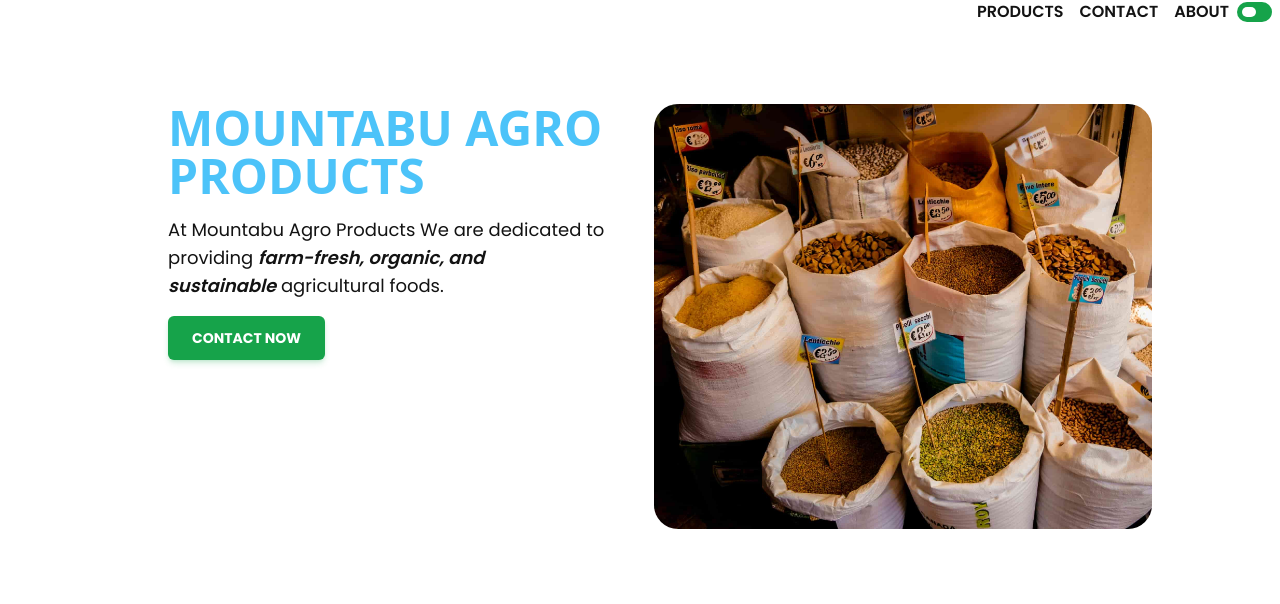
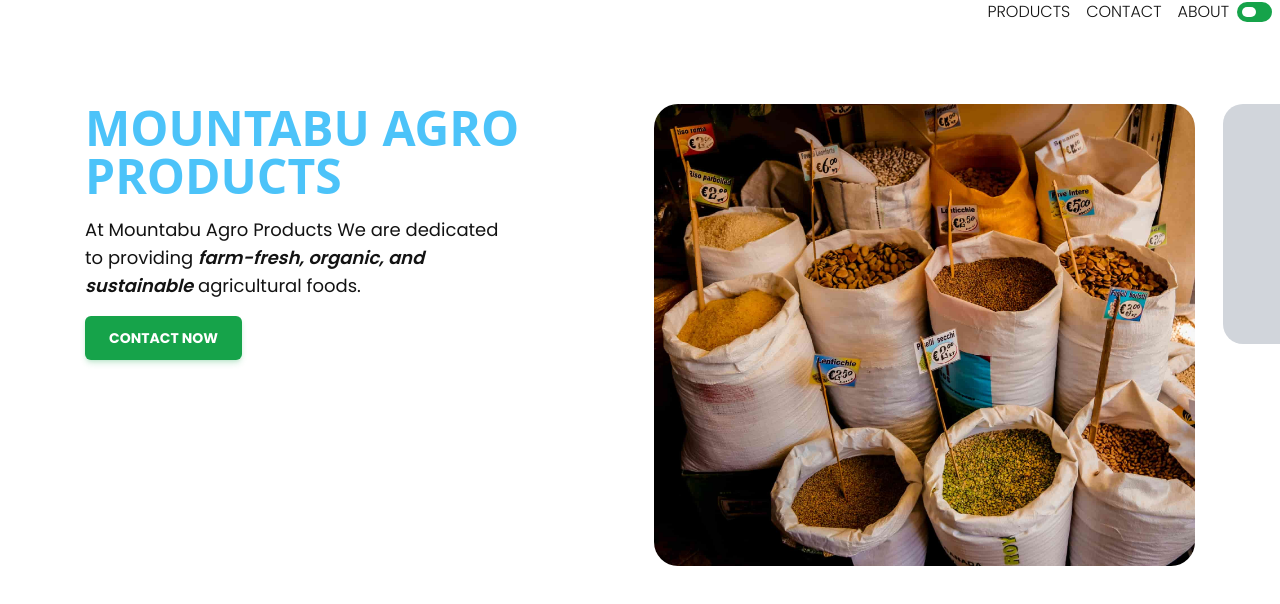
Before and after one commit to Shubhu003009/Maap-nextjs, a Next.js app: page / in a window 1280 px wide. Shown: the top 604 px of the page. Built offline with nearby package versions, Linux system fonts and the light colour scheme; no server answers.

Commit message:
LAYOUT | hero section in progress

```diff
--- a/src/app/globals.scss
+++ b/src/app/globals.scss
@@ -87,11 +87,14 @@ h3 {
 }
 
 .site_layout {
-  @apply max-w-5xl m-auto py-10 md:py-20;
+  @apply max-w-[69.375rem] mx-auto py-10 md:py-20;
+}
+.site_padding {
+  @apply py-10 md:py-20;
 }
 
 .site_layout_lg {
-  @apply max-w-7xl m-auto px-2;
+  @apply max-w-7xl mx-auto px-2;
 }
 // _________________________> MY STYLES <_________________________ //;
 
--- a/src/app/layout.jsx
+++ b/src/app/layout.jsx
@@ -54,7 +54,7 @@ export default function RootLayout({ children }) {
       <html lang="en" className={`${poppins.className} relative`}>
         <body
           className={
-            "min-h-screen text-para bg-bg_para transition-all duration-300"
+            "text-para bg-bg_para transition-all duration-300"
           }
         >
           <Navbar />
--- a/src/app/page.jsx
+++ b/src/app/page.jsx
@@ -4,13 +4,13 @@ import Link from "next/link";
 export default function Page() {
   return (
     <>
-      <main className="site_layout" id="main-content" role="main">
+      <main className="site_padding" id="main-content" role="main">
         <section
-          className="min-h-svh grid grid-cols-custom md:grid-cols-custom_md gap-5 md:gap-7 content-start"
+          className="min-h-svh grid grid-cols-custom md:grid-cols-custom_md xl:grid-cols-custom_lg gap-5 md:gap-7 content-start"
           id="home"
           aria-labelledby="home-heading"
         >
-          <div className="hero col-start-2 -col-end-2 md:col-end-5 space-y-4">
+          <div className="hero col-start-2 -col-end-2 md:col-end-5 xl:col-end-8 space-y-4">
             <h1
               className="text-sky-400/90 font-sans md:text-5xl text-4xl font-extrabold"
               id="home-heading"
@@ -31,14 +31,14 @@ export default function Page() {
             </Link>
           </div>
           <img
-            className="col-start-2 -col-end-1 md:col-start-5 -md:col-end-1 rounded-s-3xl lg:rounded-3xl"
+            className="col-start-2 -col-end-1 md:col-start-5 -md:col-end-1 xl:col-start-8 xl:-col-end-2 rounded-s-3xl lg:rounded-3xl"
             src="/OPTIMIZED/products_rag.jpg"
             alt="product rag"
             width={1920}
             height={1639}
             loading="eager"
           />
-          {/* <div className="grey_block hidden lg:block md:w-[255px] md:h-[240px] bg-gray-300 rounded-[20px]"></div> */}
+          <div className="grey_block hidden xl:block xl:-col-start-2 xl:-col-end-1 xl:h-[240px] bg-gray-300 rounded-s-[20px]"></div>
         </section>
       </main>
     </>
--- a/src/components/Navbar.jsx
+++ b/src/components/Navbar.jsx
@@ -36,7 +36,7 @@ const Navbar = () => {
             </Link>
           </div>
 
-          <ul className="hidden md:flex items-center font-semibold">
+          <ul className="hidden md:flex items-center font-light">
             {navLinks.map((link) => (
               <li key={link.href}>
                 <Link className={`px-[8px] pb-[2px]`} href={link.href}>
--- a/tailwind.config.js
+++ b/tailwind.config.js
@@ -21,7 +21,7 @@ module.exports = {
       sm: "640px",
       md: "768px",
       lg: "1024px",
-      xl: "1280px",
+      xl: "1200px",
       "2xl": "1536px",
     },
     container: {
@@ -50,6 +50,7 @@ module.exports = {
       gridTemplateColumns: {
         custom: "4px repeat(3, calc((100% - 48px - 20px * 2) / 3)) 4px",
         custom_md: "12px repeat(6, calc((100% - 80px - 28px * 5) / 6)) 12px",
+        custom_lg: "1fr repeat(12, calc((69.375rem - 28px * 11) / 12)) 1fr",
       },
       colors: {
         // CUSTOM_COLORS
```
